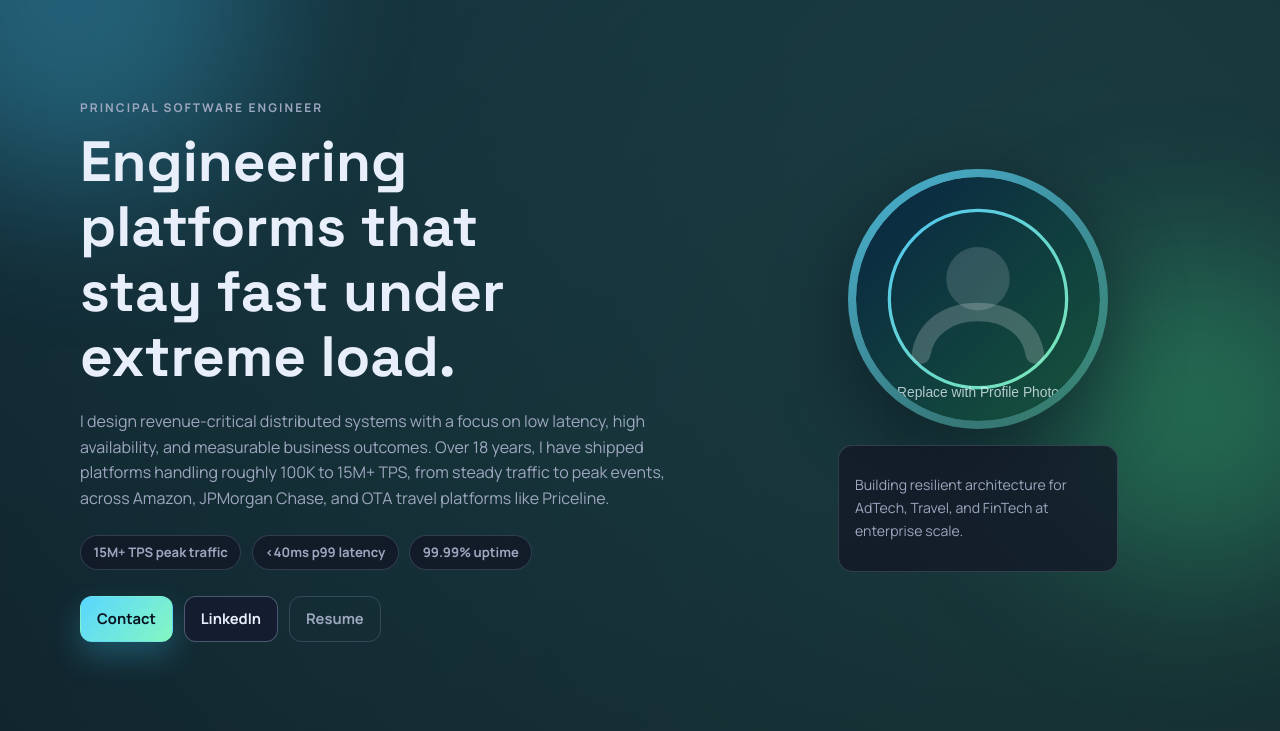
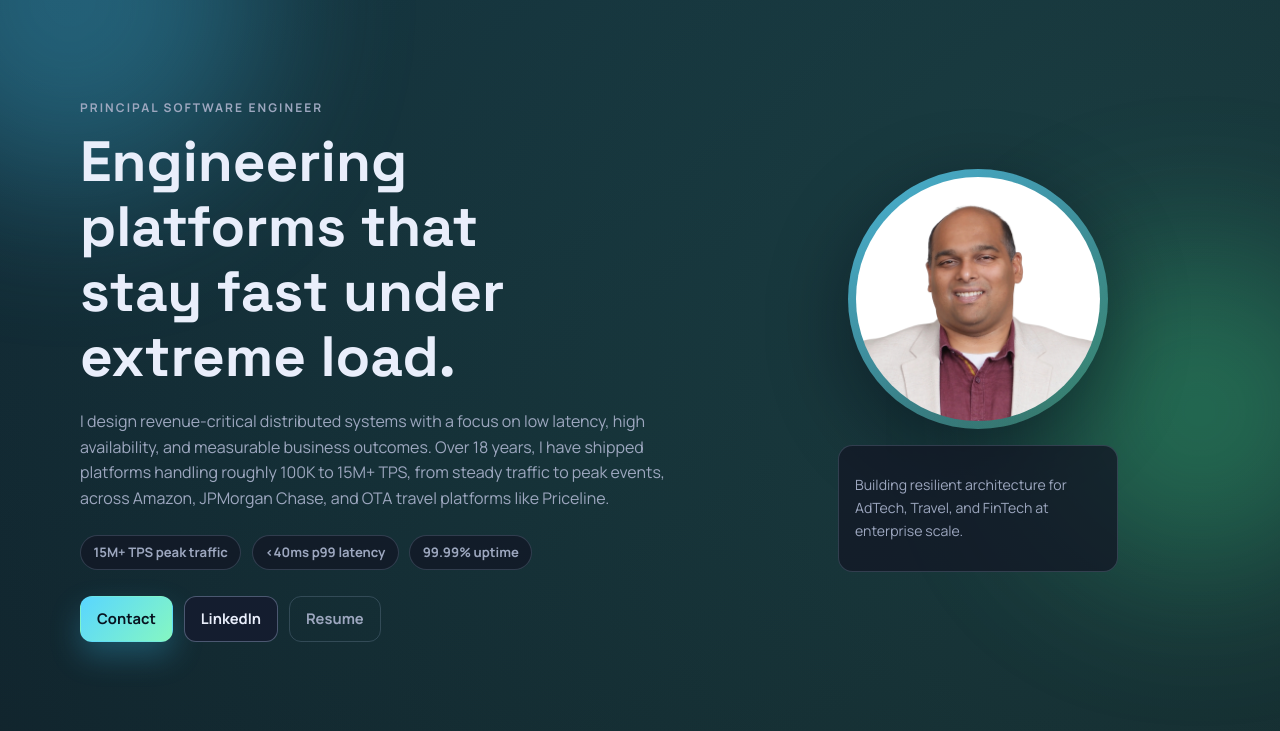
Before and after one commit to TopPhodu/topphodu.github.io, a plain HTML site: page index.html in a window 1280 px wide. Shown: the part 69-800 px from the top of the page. Drawn offline with Linux system fonts and the light colour scheme.

Commit message:
Added Photo

```diff
--- a/index.html
+++ b/index.html
@@ -58,7 +58,7 @@
 
       <aside class="hero-visual" aria-label="Profile image">
         <div class="profile-ring">
-          <img src="assets/profile-placeholder.svg" alt="Profile placeholder for Puneet Nahata">
+          <img src="assets/PuneetNahata.jpg" alt="Puneet Nahata">
         </div>
         <div class="profile-note">
           <p>Building resilient architecture for AdTech, Travel, and FinTech at enterprise scale.</p>
```
Also changed, not shown: assets/PuneetNahata.jpg (added).
